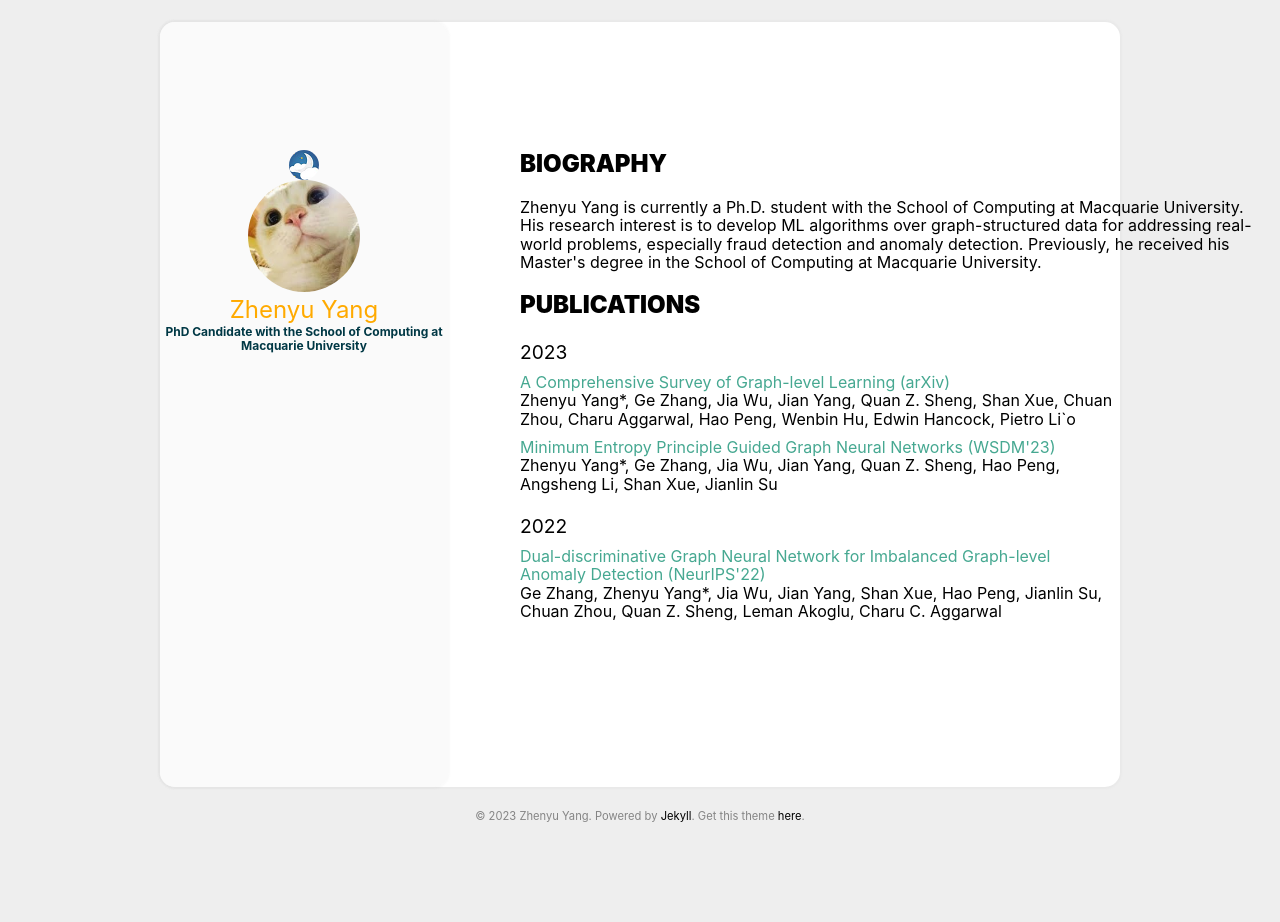
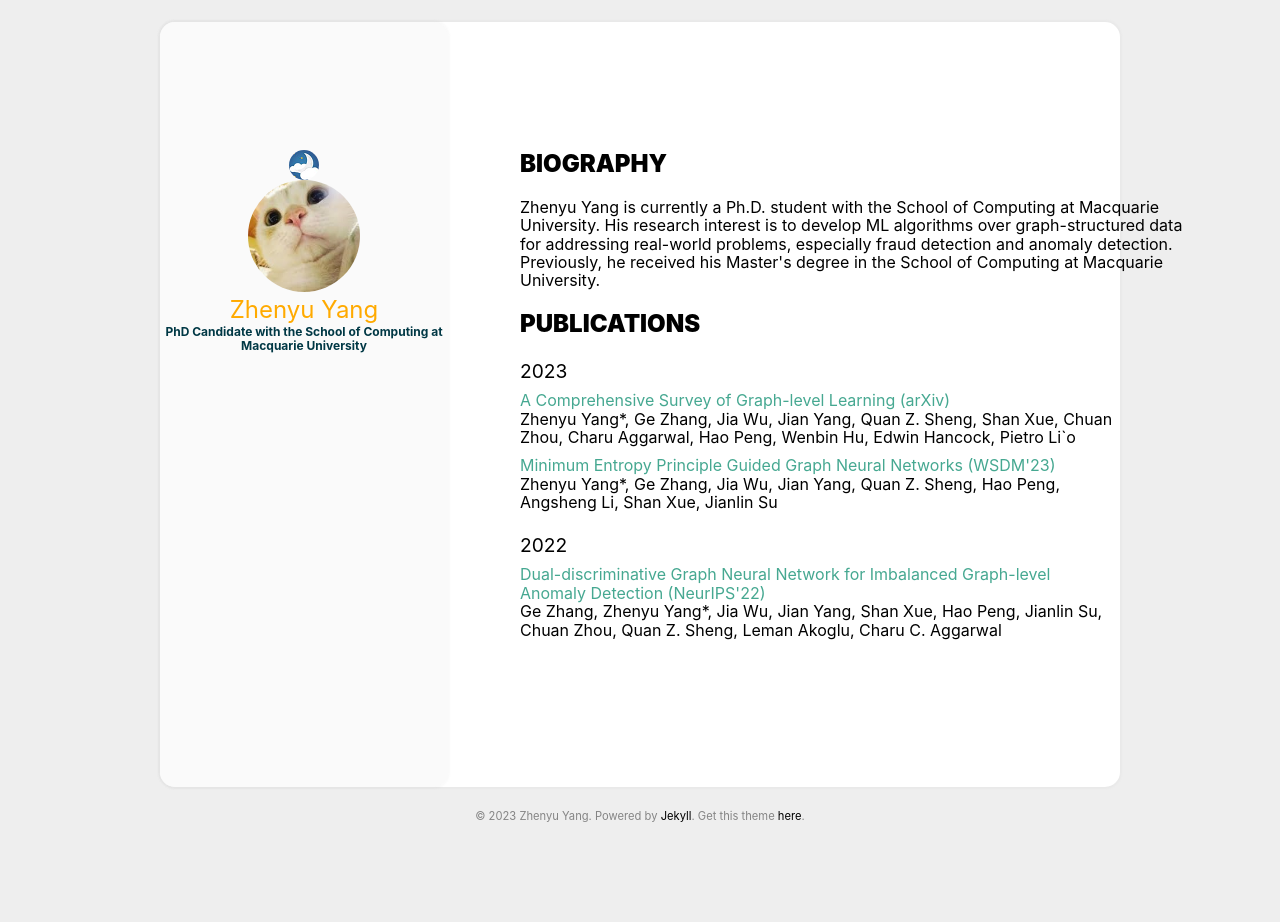
Before and after one commit to ZhenyuYangMQ/ZhenyuYangMQ.github.io, a Jekyll site: the page built from index.html, in a window 1280 px wide. Built offline with Jekyll 4.4.1, drawn with Linux system fonts in a browser that asks for light colours.

Commit message:
Update archive.html

```diff
--- a/_includes/archive.html
+++ b/_includes/archive.html
@@ -27,7 +27,7 @@
   <div class="archive_title">
   <div>
   <h2><b>BIOGRAPHY</b></h2>
-    <div  style="width:750px">
+    <div  style="width:680px">
       Zhenyu Yang is currently a Ph.D. student with the School of Computing at Macquarie University. His research interest is to develop ML algorithms over graph-structured data for addressing real-world problems, especially fraud detection and anomaly detection. Previously, he received his Master's degree in the School of Computing at Macquarie University.
     </div>
  </div>
```
